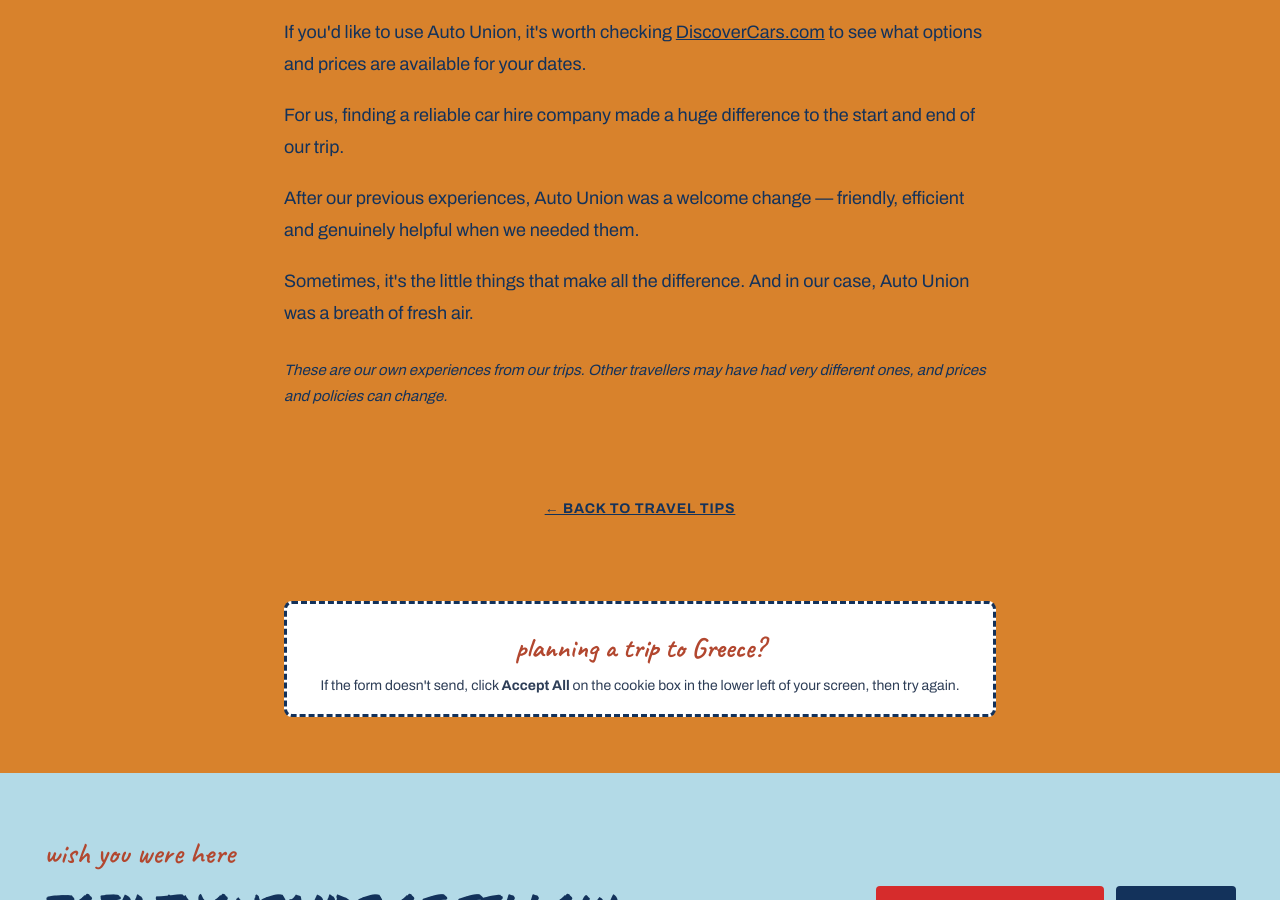
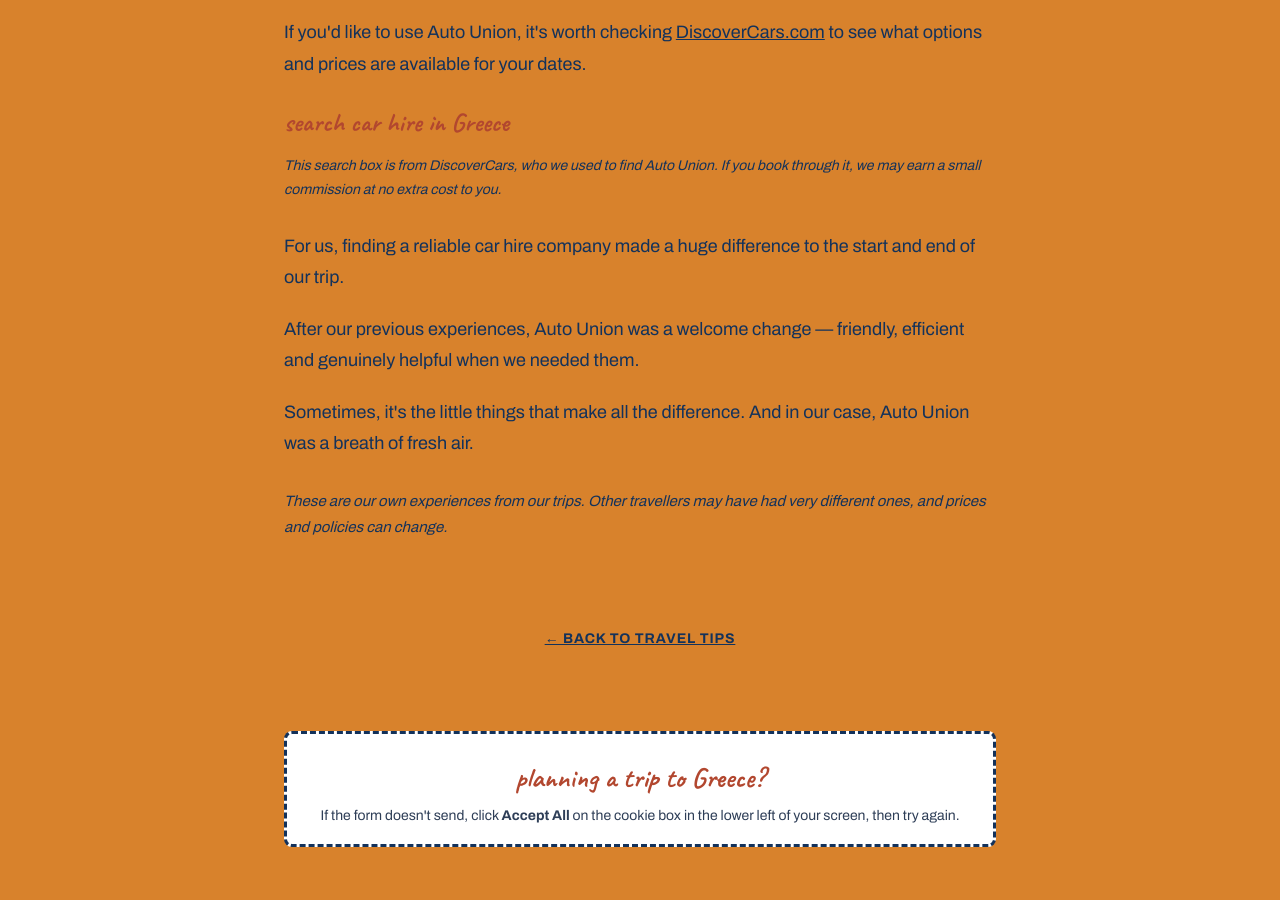
Before and after one commit to plaw2312-debug/flip-flop-flicks-website, a plain HTML site: page tips-car-hire.html in a window 1280 px wide. Shown: the part 6381-7281 px from the top of the page. Drawn offline with Linux system fonts and the light colour scheme; a script that the page names is missing.

Commit message:
Add files via upload

```diff
--- a/tips-car-hire.html
+++ b/tips-car-hire.html
@@ -163,6 +163,11 @@ a{color:#13325B}a:hover{color:#B2472F}
     <p style="margin: 0 0 20px">One final useful detail: we actually found Auto Union through the car hire comparison broker <a href="https://www.discovercars.com/uk/greece?a_aid=juststayaway&amp;currency=gbp" target="_blank" rel="sponsored noopener">DiscoverCars.com</a>.</p>
     <p style="margin: 0 0 20px">We hadn't specifically set out looking for Auto Union. We found them while comparing the available car hire options and prices for our trip.</p>
     <p style="margin: 0 0 20px">If you'd like to use Auto Union, it's worth checking <a href="https://www.discovercars.com/uk/greece?a_aid=juststayaway&amp;currency=gbp" target="_blank" rel="sponsored noopener">DiscoverCars.com</a> to see what options and prices are available for your dates.</p>
+    <div class="noprint" style="margin: 8px 0 28px">
+      <p style="margin: 0 0 6px; font-family: 'Caveat', cursive; font-weight: 700; font-size: 26px; color: #B2472F">search car hire in Greece</p>
+      <div><script id="dchwidget" src="https://www.discovercars.com/widget.js?v1" data-dev-env="com" data-location="greece" data-lang="uk" data-currency="gbp" data-utm-source="juststayaway" data-utm-medium="widget" data-aff-code="juststayaway" data-autocomplete="on" data-style-submit-bg-color="#B2472F" data-style-submit-font-color="#ffffff" data-style-form-bg-color="#F4C542" data-style-form-font-color="#13325B" data-style-submit-text="Search now" data-style-title-color="#13325B" data-title-text="Compare car hire across Greece" async="async" data-style_rounded_corners="on" data-localization_currency_box="on" data-layout_benefits="on" data-layout_description="on" data-layout_description_text="We've selected the best deals from our car rental partners." data-layout_powered_by="on" data-layout_title="on" data-layout_supplier_logos="on"></script></div>
+      <p style="margin: 8px 0 0; font-size: 14px; font-style: italic; color: #13325B">This search box is from DiscoverCars, who we used to find Auto Union. If you book through it, we may earn a small commission at no extra cost to you.</p>
+    </div>
     <p style="margin: 0 0 20px">For us, finding a reliable car hire company made a huge difference to the start and end of our trip.</p>
     <p style="margin: 0 0 20px">After our previous experiences, Auto Union was a welcome change — friendly, efficient and genuinely helpful when we needed them.</p>
     <p style="margin: 0 0 20px">Sometimes, it's the little things that make all the difference. And in our case, Auto Union was a breath of fresh air.</p>
```
Also changed, not shown: 1 other file.
